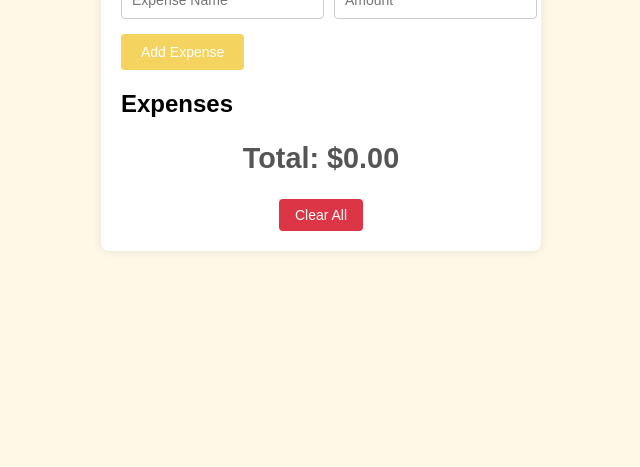
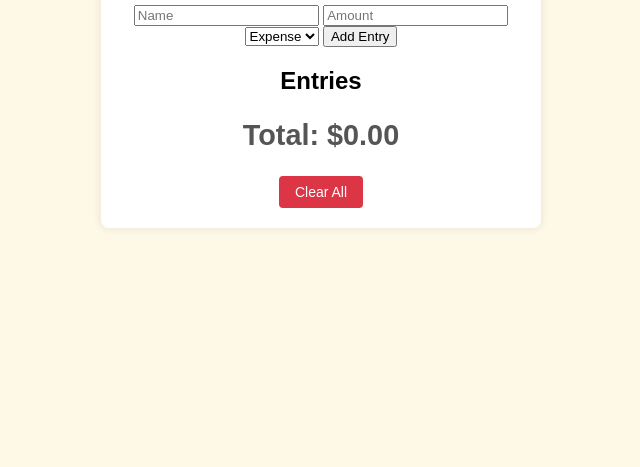
Before and after one commit to aaronsfunstuff/simple-budget-tracker, a plain HTML site: page index.html in a window 1280 px wide. Shown: the part 333-800 px from the top of the page, without its empty margins (319-959 px from the left). Drawn offline with Linux system fonts and the light colour scheme.

Commit message:
Update index.html

```diff
--- a/index.html
+++ b/index.html
@@ -9,22 +9,26 @@
 <body>
     <div class="container">
         <h1>Budget Tracker</h1>
-        <div class="new-expense">
-            <input type="text" id="expense-name" placeholder="Expense Name">
-            <input type="number" id="expense-amount" placeholder="Amount">
+        <div class="new-entry">
+            <input type="text" id="entry-name" placeholder="Name">
+            <input type="number" id="entry-amount" placeholder="Amount">
         </div>
-       <div class="new-expense">
-      <button onclick="addExpense()">Add Expense</button>
+      <div class="new-entry">
+      <select id="entry-type">
+                <option value="expense">Expense</option>
+                <option value="income">Income</option>
+            </select>
+            <button onclick="addEntry()">Add Entry</button>
       </div>
-        <div class="expenses-list">
-            <h2>Expenses</h2>
-            <ul id="expenses"></ul>
+        <div class="entries-list">
+            <h2>Entries</h2>
+            <ul id="entries"></ul>
         </div>
         <div class="total">
             <h2>Total: $<span id="total-amount">0.00</span></h2>
         </div>
         <div class="actions">
-            <button onclick="clearAllExpenses()">Clear All</button>
+            <button onclick="clearAllEntries()">Clear All</button>
         </div>
     </div>
     <script src="script.js"></script>
```
